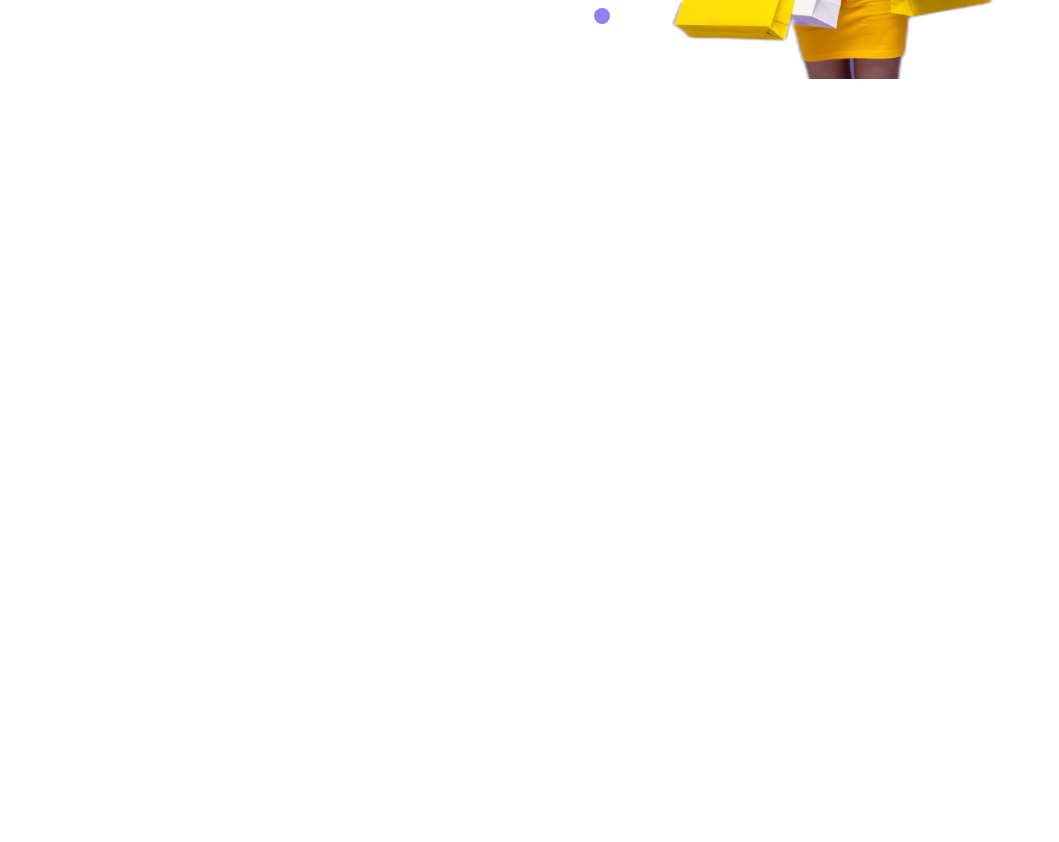
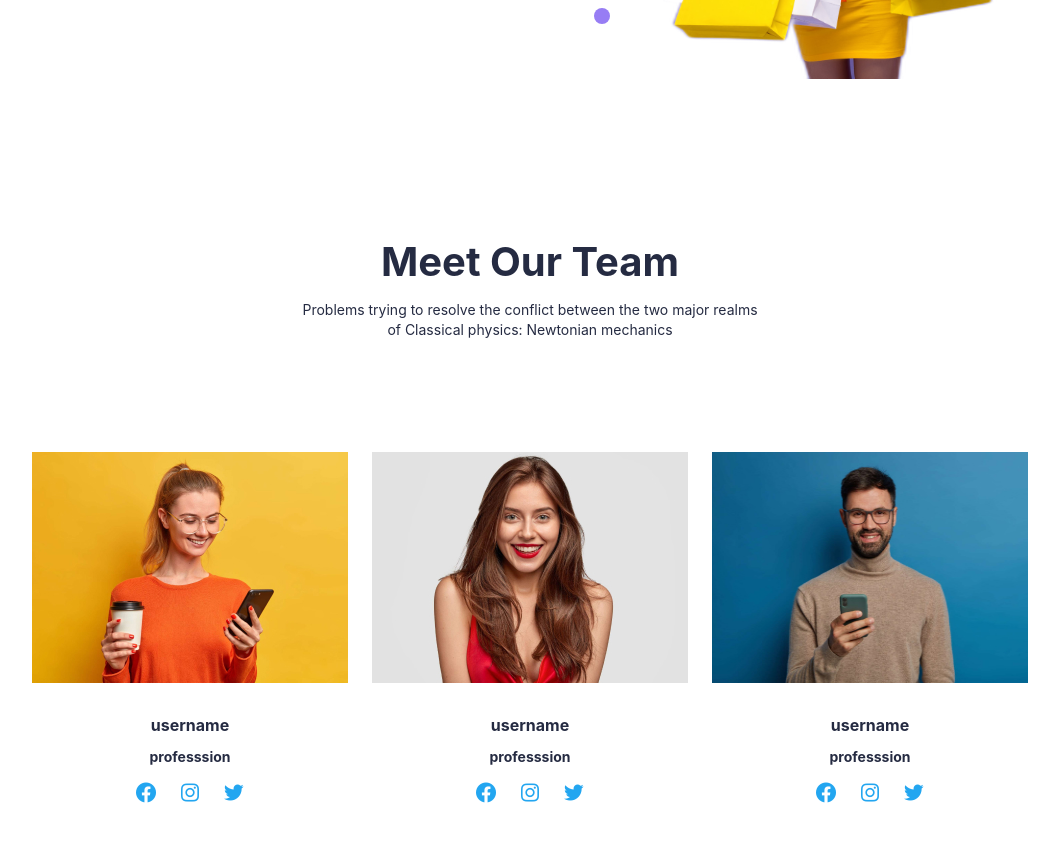
Before and after one commit to deniz244/e-commerce, a React (Create React App) app: page /about in a window 1280 px wide. Shown: the part 600-1442 px from the top of the page, without its empty margins (110-1169 px from the left). Before the commit the page ends 800 px from the top, so only its background shows below. Built offline with nearby package versions, Linux system fonts and the light colour scheme.

Commit message:
AboutTeam completed

```diff
--- /dev/null
+++ b/src/components/aboutPageComps/AboutTeam.js
@@ -0,0 +1,43 @@
+import React from "react";
+import { teamData } from "../../data/teamData";
+
+export default function AboutTeam() {
+  return (
+    <div>
+      <div className="flex flex-col gap-28 text-[#252B42] text-center items-center py-28">
+        <div className="flex flex-col gap-2">
+          <h1 className="font-bold text-[40px]">Meet Our Team</h1>
+          <h6 className="font-normal text-sm w-[469px] m-auto">
+            Problems trying to resolve the conflict between the two major realms
+            of Classical physics: Newtonian mechanics{" "}
+          </h6>
+        </div>
+        <div className="flex gap-6  ">
+          {teamData.map((data) => (
+            <div className="w-[316px] m-auto font-bold">
+              <img className="w-[316px] h-[231px]" src={data.img}></img>
+              <div className="flex flex-col gap-[10px] p-[30px]">
+                <h5 className="text-base">{data.header}</h5>
+                <h6 className="text-sm">{data.role}</h6>
+                <div className="flex gap-5 justify-center text-[#23A6F0]">
+                  <a href={data.facebook}>
+                    {" "}
+                    <i class="bx bxl-facebook-circle text-2xl"></i>
+                  </a>
+                  <a href={data.instagram}>
+                    {" "}
+                    <i class="bx bxl-instagram text-2xl"></i>
+                  </a>
+                  <a href={data.twitter}>
+                    {" "}
+                    <i class="bx bxl-twitter text-2xl"></i>
+                  </a>
+                </div>
+              </div>
+            </div>
+          ))}
+        </div>
+      </div>
+    </div>
+  );
+}
--- a/src/pages/AboutPage.js
+++ b/src/pages/AboutPage.js
@@ -1,10 +1,12 @@
 import React from "react";
 import AboutHeader from "../components/aboutPageComps/AboutHeader";
+import AboutTeam from "../components/aboutPageComps/AboutTeam";
 
 export default function AboutPage() {
   return (
     <div>
       <AboutHeader />
+      <AboutTeam />
     </div>
   );
 }
```
